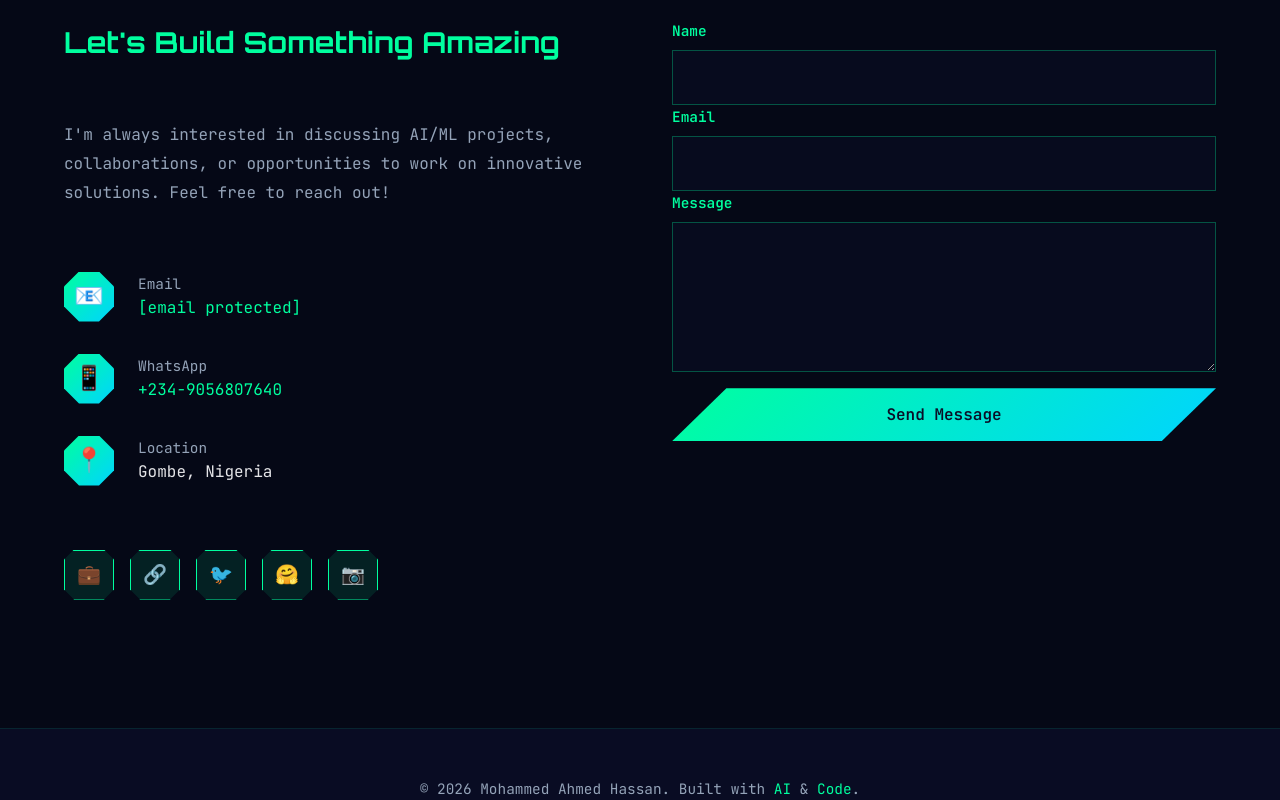
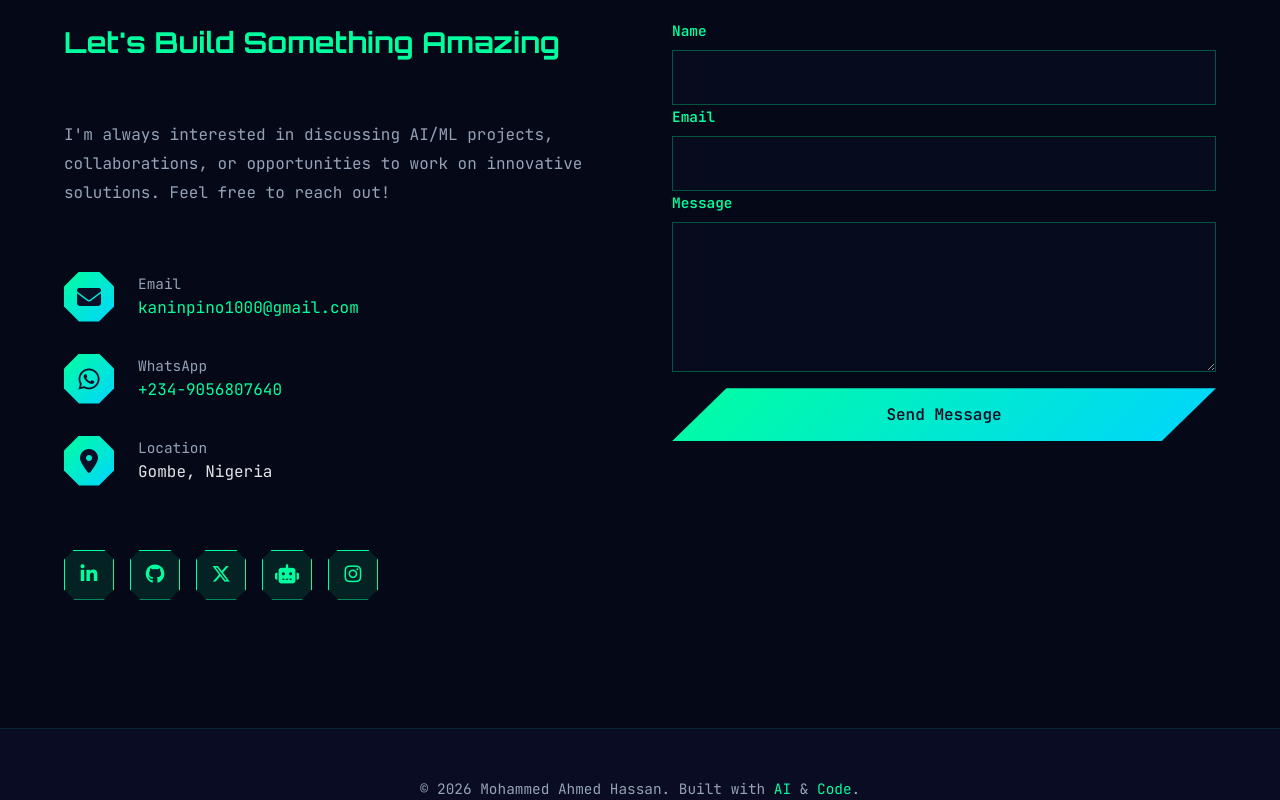
Before and after one commit to MohammedAH10/MohammedAH10-portfolio, a plain HTML site: page index.html in a window 1280 px wide. Shown: the part 4908-5708 px from the top of the page. Drawn offline with Linux system fonts and the light colour scheme.

Commit message:
Add Font Awesome icons to contact section

```diff
--- a/index.html
+++ b/index.html
@@ -5,6 +5,7 @@
     <meta name="viewport" content="width=device-width, initial-scale=1.0">
     <title>Mohammed Ahmed Hassan | AI/ML Engineer</title>
     <link href="https://fonts.googleapis.com/css2?family=Orbitron:wght@400;700;900&family=JetBrains+Mono:wght@300;400;600&display=swap" rel="stylesheet">
+    <link rel="stylesheet" href="https://cdnjs.cloudflare.com/ajax/libs/font-awesome/6.5.1/css/all.min.css">
     <style>
         :root {
             --primary: #00ff9f;
@@ -407,6 +408,11 @@
             justify-content: center;
             font-size: 1.5rem;
             clip-path: polygon(30% 0%, 70% 0%, 100% 30%, 100% 70%, 70% 100%, 30% 100%, 0% 70%, 0% 30%);
+            color: var(--dark);
+        }
+
+        .contact-icon i {
+            color: var(--dark);
         }
 
         .social-links {
@@ -428,6 +434,10 @@
             font-size: 1.2rem;
             transition: all 0.3s;
             clip-path: polygon(20% 0%, 80% 0%, 100% 20%, 100% 80%, 80% 100%, 20% 100%, 0% 80%, 0% 20%);
+        }
+
+        .social-link i {
+            color: inherit;
         }
 
         .social-link:hover {
@@ -853,7 +863,7 @@
         <div style="margin-top: 5rem; padding: 3rem; background: rgba(10, 14, 39, 0.6); border: 2px solid var(--accent); position: relative; overflow: hidden;">
             <div style="position: absolute; top: 0; left: 0; width: 100%; height: 100%; background: linear-gradient(135deg, rgba(255, 0, 110, 0.05), rgba(0, 255, 159, 0.05)); z-index: -1;"></div>
             <h3 style="font-family: 'Orbitron', sans-serif; font-size: 2rem; color: var(--accent); margin-bottom: 1rem;">
-                 Currently Building
+                <i class="fas fa-rocket"></i> Currently Building
             </h3>
             <h4 style="font-family: 'Orbitron', sans-serif; font-size: 1.8rem; color: var(--primary); margin-bottom: 1rem;">
                 MiraiQ
@@ -869,7 +879,7 @@
                 <span class="tag">MLOps</span>
             </div>
             <p style="color: var(--accent); font-weight: 600; margin-top: 1.5rem; font-size: 1rem;">
-                ⚡ Coming Soon | Stay Tuned
+                <i class="fas fa-bolt"></i> Coming Soon | Stay Tuned
             </p>
         </div>
     </section>
@@ -888,15 +898,15 @@
                 </p>
 
                 <div class="contact-item">
-                    <div class="contact-icon">📧</div>
+                    <div class="contact-icon"><i class="fas fa-envelope"></i></div>
                     <div>
                         <p style="color: var(--text-dim); font-size: 0.9rem;">Email</p>
-                        <a href="/cdn-cgi/l/email-protection#117a707f787f61787f7e2021212151767c70787d3f727e7c" style="color: var(--primary); text-decoration: none;"><span class="__cf_email__" data-cfemail="ed868c8384839d848382dcddddddad8a808c8481c38e8280">[email&#160;protected]</span></a>
+                        <a href="mailto:kaninpino1000@gmail.com" style="color: var(--primary); text-decoration: none;">kaninpino1000@gmail.com</a>
                     </div>
                 </div>
 
                 <div class="contact-item">
-                    <div class="contact-icon">📱</div>
+                    <div class="contact-icon"><i class="fab fa-whatsapp"></i></div>
                     <div>
                         <p style="color: var(--text-dim); font-size: 0.9rem;">WhatsApp</p>
                         <a href="https://wa.me/2349056807640" target="_blank" style="color: var(--primary); text-decoration: none;">+234-9056807640</a>
@@ -904,7 +914,7 @@
                 </div>
 
                 <div class="contact-item">
-                    <div class="contact-icon">📍</div>
+                    <div class="contact-icon"><i class="fas fa-map-marker-alt"></i></div>
                     <div>
                         <p style="color: var(--text-dim); font-size: 0.9rem;">Location</p>
                         <p style="color: var(--text);">Gombe, Nigeria</p>
@@ -912,11 +922,11 @@
                 </div>
 
                 <div class="social-links">
-                    <a href="https://linkedin.com/in/mohammed-ahmed-hassan" target="_blank" class="social-link" title="LinkedIn">💼</a>
-                    <a href="https://github.com/MohammedAH10" target="_blank" class="social-link" title="GitHub">🔗</a>
-                    <a href="https://x.com/MohammedAH70" target="_blank" class="social-link" title="X (Twitter)">🐦</a>
-                    <a href="https://huggingface.co/MohammedAH" target="_blank" class="social-link" title="HuggingFace">🤗</a>
-                    <a href="https://instagram.com/moh_amir" target="_blank" class="social-link" title="Instagram">📷</a>
+                    <a href="https://linkedin.com/in/mohammed-ahmed-hassan" target="_blank" class="social-link" title="LinkedIn"><i class="fab fa-linkedin-in"></i></a>
+                    <a href="https://github.com/MohammedAH10" target="_blank" class="social-link" title="GitHub"><i class="fab fa-github"></i></a>
+                    <a href="https://x.com/MohammedAH70" target="_blank" class="social-link" title="X (Twitter)"><i class="fab fa-x-twitter"></i></a>
+                    <a href="https://huggingface.co/MohammedAH" target="_blank" class="social-link" title="HuggingFace"><i class="fas fa-robot"></i></a>
+                    <a href="https://instagram.com/moh_amir" target="_blank" class="social-link" title="Instagram"><i class="fab fa-instagram"></i></a>
                 </div>
             </div>
 
```
